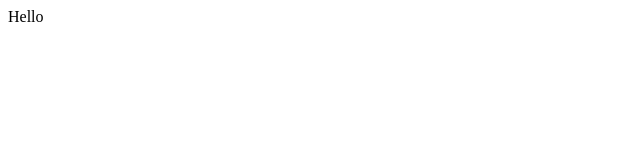
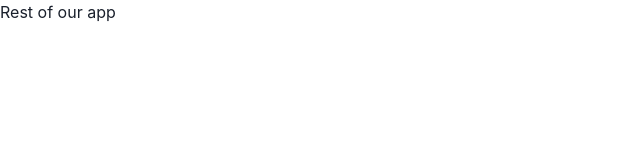
Before and after one commit to BekCodingAddict/TechPoint, a React (Create React App) app in the folder client/: page / in a window 1280 px wide. Shown: the top 160 px of the page, without its empty margins (0-640 px from the left). Built offline with nearby package versions, Linux system fonts and the light colour scheme.

Commit message:
Chakra-UI setUp has been done!

```diff
--- a/client/src/App.js
+++ b/client/src/App.js
@@ -1,5 +1,6 @@
+import { ChakraProvider } from "@chakra-ui/react";
+
 function App() {
-  return <div>Hello</div>;
+  return <ChakraProvider>Rest of our app</ChakraProvider>;
 }
-
 export default App;
```
Also changed, not shown: client/package.json (+13 -1 lines), 1 other file (tests, documents, lock files or other folders).
